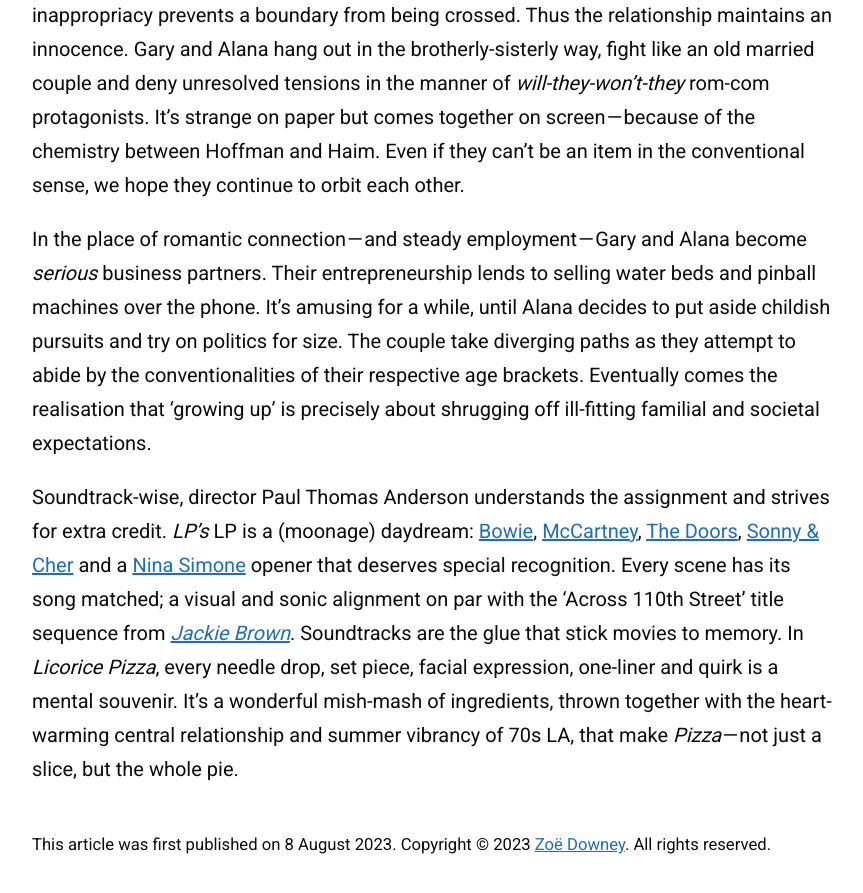
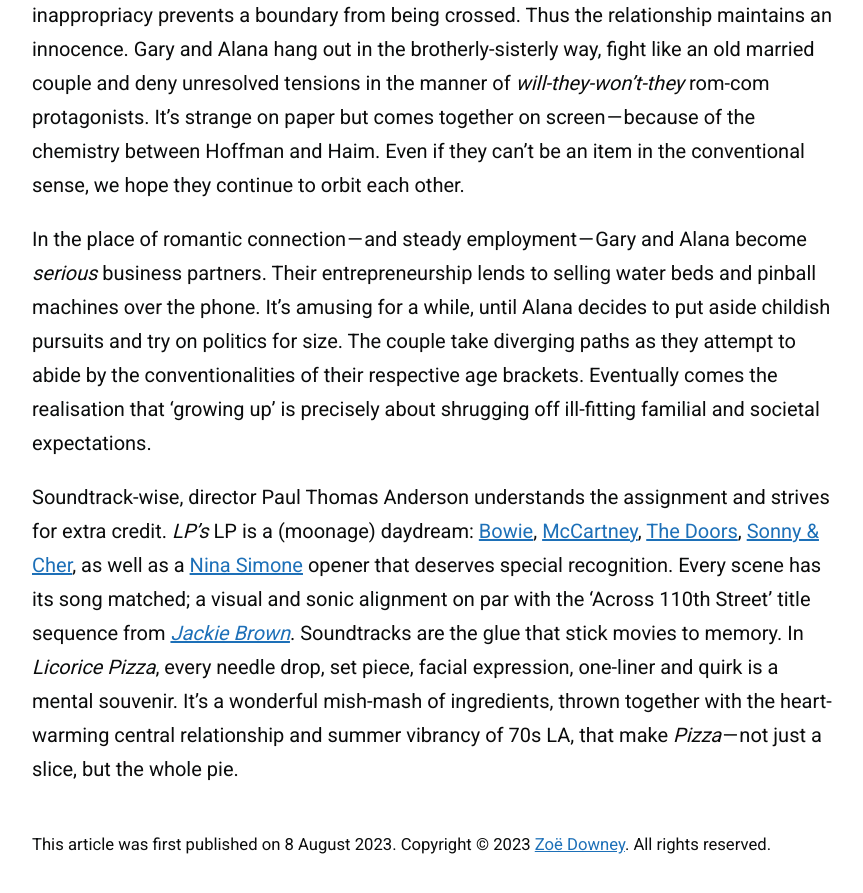
Before and after one commit to zoeurl/zoedowney.github.io, a Jekyll site: the page built from _posts/2023-08-08-licorice-pizza.md, in a window 1280 px wide and 900 px high, scrolled down 1596 px. Shown: the top 893 px of the window, without its empty margins (208-1071 px from the left). Built offline with Jekyll 4.4.1, drawn with Linux system fonts in a browser that asks for light colours.

Commit message:
Update 2023-08-08-licorice-pizza.md

```diff
--- a/_posts/2023-08-08-licorice-pizza.md
+++ b/_posts/2023-08-08-licorice-pizza.md
@@ -16,4 +16,4 @@
 
 In the place of romantic connection — and steady employment — Gary and Alana become _serious_ business partners. Their entrepreneurship lends to selling water beds and pinball machines over the phone. It’s amusing for a while, until Alana decides to put aside childish pursuits and try on politics for size. The couple take diverging paths as they attempt to abide by the conventionalities of their respective age brackets. Eventually comes the realisation that ‘growing up’ is precisely about shrugging off ill-fitting familial and societal expectations.
 
-Soundtrack-wise, director Paul Thomas Anderson understands the assignment and strives for extra credit. _LP’s_ LP is a (moonage) daydream: [Bowie](https://www.youtube.com/watch?v=4ZKqbPZ6tug&ab_channel=DavidBowie-Topic), [McCartney](https://www.youtube.com/watch?v=dxHgEu_o0lo&ab_channel=PaulMcCartney-Topic), [The Doors](https://www.youtube.com/watch?v=6lnoM25D-js&ab_channel=TheDoors-Topic), [Sonny & Cher](https://www.youtube.com/watch?v=IBtTyfPcuog&ab_channel=Sonny%26Cher-Topic) and a [Nina Simone](https://www.youtube.com/watch?v=-1eoGz0v1oA&ab_channel=NinaSimone-Topic) opener that deserves special recognition. Every scene has its song matched; a visual and sonic alignment on par with the ‘Across 110th Street’ title sequence from [_Jackie Brown_](https://www.youtube.com/watch?v=9gs1_ndm3r4&ab_channel=DouglasGarner). Soundtracks are the glue that stick movies to memory. In _Licorice Pizza_, every needle drop, set piece, facial expression, one-liner and quirk is a mental souvenir. It’s a wonderful mish-mash of ingredients, thrown together with the heart-warming central relationship and summer vibrancy of 70s LA, that make _Pizza_ — not just a slice, but the whole pie.
+Soundtrack-wise, director Paul Thomas Anderson understands the assignment and strives for extra credit. _LP’s_ LP is a (moonage) daydream: [Bowie](https://www.youtube.com/watch?v=4ZKqbPZ6tug&ab_channel=DavidBowie-Topic), [McCartney](https://www.youtube.com/watch?v=dxHgEu_o0lo&ab_channel=PaulMcCartney-Topic), [The Doors](https://www.youtube.com/watch?v=6lnoM25D-js&ab_channel=TheDoors-Topic), [Sonny & Cher](https://www.youtube.com/watch?v=IBtTyfPcuog&ab_channel=Sonny%26Cher-Topic), as well as a [Nina Simone](https://www.youtube.com/watch?v=-1eoGz0v1oA&ab_channel=NinaSimone-Topic) opener that deserves special recognition. Every scene has its song matched; a visual and sonic alignment on par with the ‘Across 110th Street’ title sequence from [_Jackie Brown_](https://www.youtube.com/watch?v=9gs1_ndm3r4&ab_channel=DouglasGarner). Soundtracks are the glue that stick movies to memory. In _Licorice Pizza_, every needle drop, set piece, facial expression, one-liner and quirk is a mental souvenir. It’s a wonderful mish-mash of ingredients, thrown together with the heart-warming central relationship and summer vibrancy of 70s LA, that make _Pizza_ — not just a slice, but the whole pie.
```
